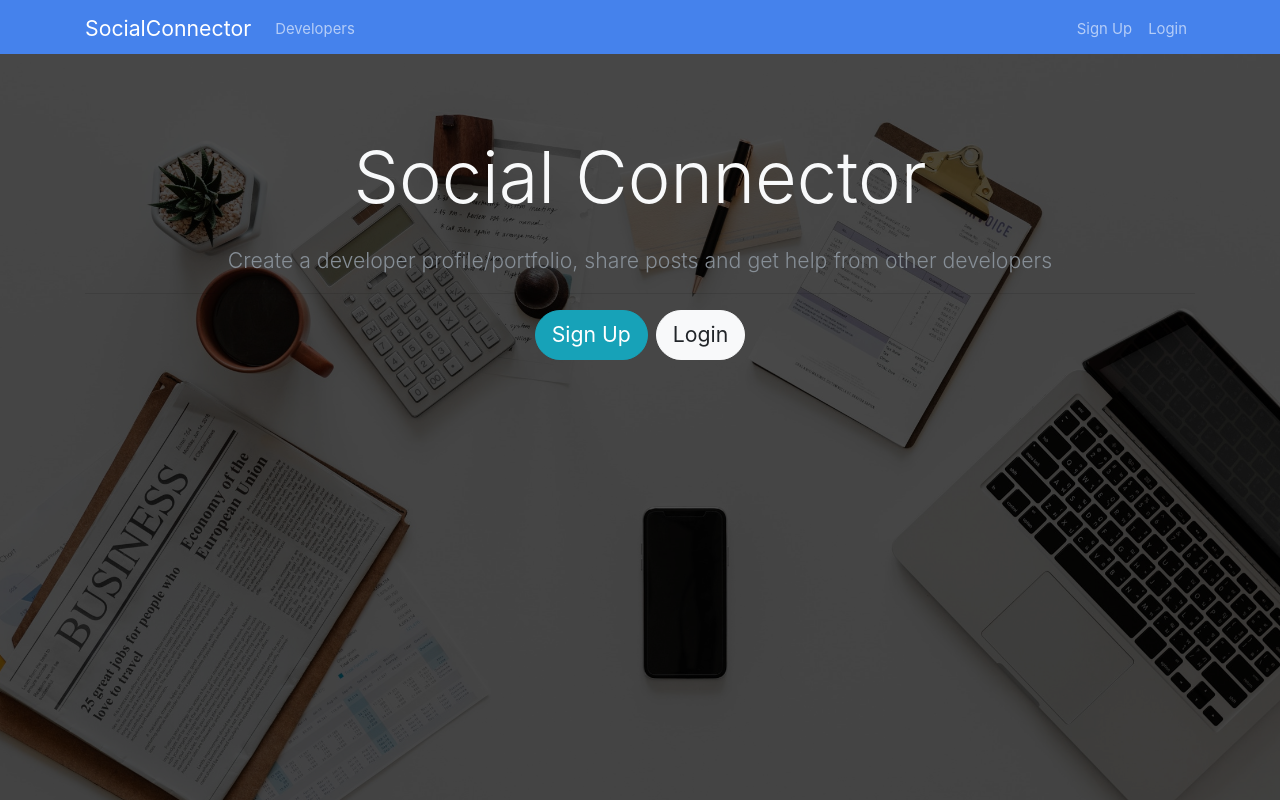
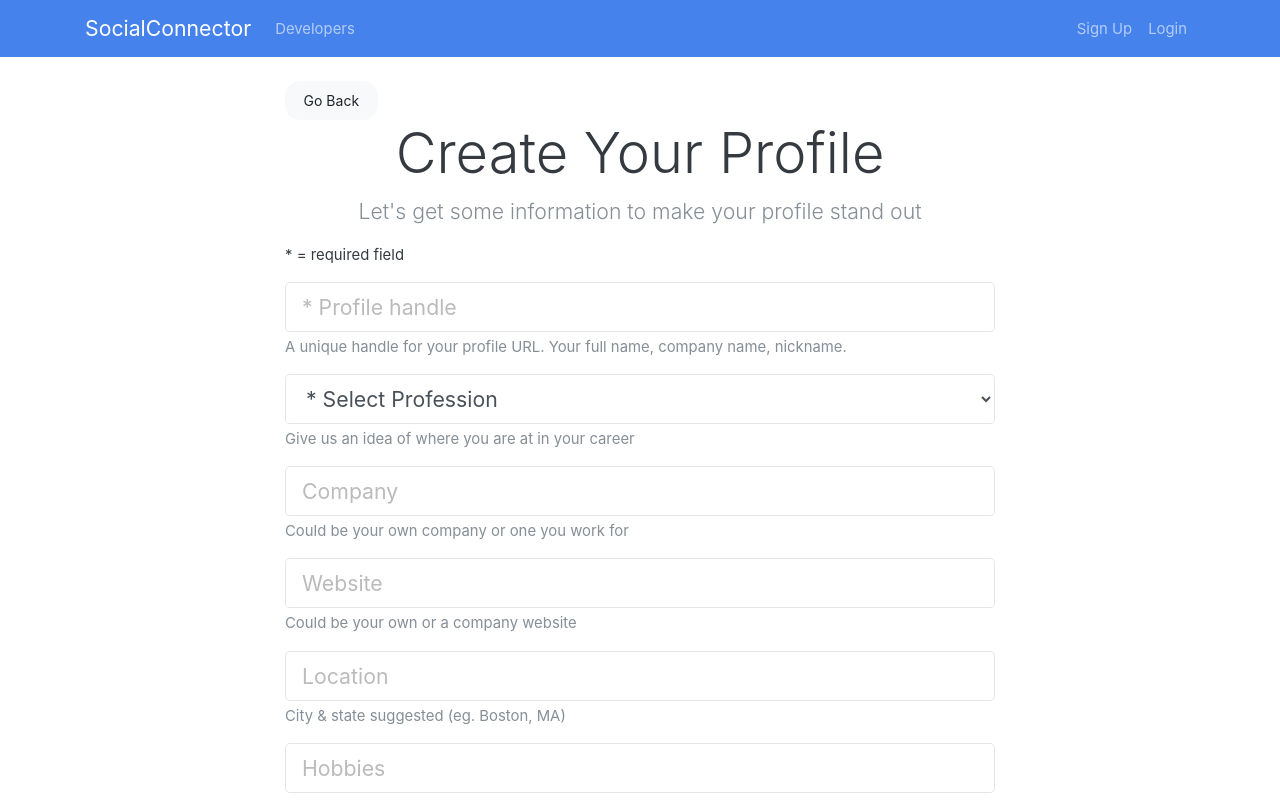
Before and after one commit to HuangStanley050/social_connect_client, a React (Create React App) app: page /create-profile in a window 1280 px wide. Before the commit this address led to /. Shown: the top 800 px of the page. Built offline with nearby package versions, Linux system fonts and the light colour scheme.

Commit message:
found another bug, create_profile action

```diff
--- a/src/App.js
+++ b/src/App.js
@@ -16,7 +16,7 @@ import { clear_current_profile } from "./store/actions/profile";
 /*global localStorage */
 
 class App extends Component {
-  render() {
+  componentDidMount() {
     if (localStorage.jwtToken) {
       setAuthToken(localStorage.jwtToken);
       const decoded = jwt_decode(localStorage.jwtToken);
@@ -28,6 +28,8 @@ class App extends Component {
         this.props.clearProfile();
       }
     }
+  }
+  render() {
     return (
       <div className="App">
         <NavBar />
@@ -36,8 +38,8 @@ class App extends Component {
           <div className="container">
             <Route path="/login" component={Login} />
             <Route path="/register" component={Register} />
+            <Route path="/create-profile" component={CreateProfile} />
             <Route path="/dashboard" component={DashBoard} />
-            <Route path="/create-profile" component={CreateProfile} />
           </div>
         </Switch>
         <Footer />
@@ -54,9 +56,17 @@ const mapDispatchToProps = dispatch => {
   };
 };
 
+const mapStateToProps = state => {
+  return {
+    auth: state.auth,
+    profile: state.profile,
+    error: state.error
+  };
+};
+
 export default withRouter(
   connect(
-    null,
+    mapStateToProps,
     mapDispatchToProps
   )(App)
 );
--- a/src/components/create-profile/createProfile.js
+++ b/src/components/create-profile/createProfile.js
@@ -1,6 +1,6 @@
 import React, { Component } from "react";
 import { connect } from "react-redux";
-import { Redirect, withRouter } from "react-router-dom";
+import { Redirect, withRouter, Link } from "react-router-dom";
 import { create_profile } from "../../store/actions/profile";
 import TextFieldGroup from "../common/TextFieldGroup";
 import TextAreaFieldGroup from "../common/TextAreaField";
@@ -25,6 +25,22 @@ class CreateProfile extends Component {
     instagram: "",
     errors: {}
   };
+  componentDidUpdate() {
+    console.log("updated!");
+    //console.log(this.props.error.errors);
+  }
+
+  /*componentDidMount() {
+    console.log(this.props.auth);
+    if (
+      !this.props.auth.isAuthenticated &&
+      Object.keys(this.props.auth.user).length === 0
+    ) {
+      //console.log(this.props.auth.isAuthenticated, this.props.auth.user);
+      this.props.history.push("/");
+    }
+  }*/
+
   handleSubmit = e => {
     e.preventDefault();
     const profileData = {
@@ -42,17 +58,18 @@ class CreateProfile extends Component {
       youtube: this.state.youtube,
       instagram: this.state.instagram
     };
-    console.log("form submitted");
-    this.props.create("stuff");
+    //console.log(profileData);
+    this.props.create(profileData);
     //this.props.history.push("/dashboard");
   };
+
   handleInput = e => {
     //console.log("input changed");
     this.setState({ [e.target.name]: e.target.value });
   };
 
   render() {
-    let redirect = null;
+    //let redirect = null;
     let handle_error = null;
     let status_error = null;
     let hobbies_error = null;
@@ -69,16 +86,22 @@ class CreateProfile extends Component {
       { label: "Other", value: "Other" }
     ];
 
-    if (this.props.error) {
-      console.log(this.props.error);
-    }
-
-    if (
+    /*if (
       !this.props.auth.isAuthenticated &&
       Object.keys(this.props.auth.user).length === 0
     ) {
       //console.log(this.props.auth.isAuthenticated, this.props.auth.user);
       redirect = <Redirect to="/" />;
+    }*/
+
+    if (this.props.error.errors) {
+      if (this.props.error.errors.handle)
+        handle_error = this.props.error.errors.handle;
+      if (this.props.error.errors.status)
+        status_error = this.props.error.errors.status;
+      if (this.props.error.errors.hobbies)
+        hobbies_error = this.props.error.errors.hobbies;
+      //console.log(handle_error, status_error, hobbies_error);
     }
 
     if (displaySocialInputs) {
@@ -129,13 +152,13 @@ class CreateProfile extends Component {
     }
     return (
       <div className="create-profile">
-        {redirect}
+        {/*{redirect}*/}
         <div className="container">
           <div className="row">
             <div className="col-md-8 m-auto">
-              <a href="dashboard.html" className="btn btn-light">
+              <Link to="/dashboard" className="btn btn-light">
                 Go Back
-              </a>
+              </Link>
               <h1 className="display-4 text-center">Create Your Profile</h1>
               <p className="lead text-center">
                 Let's get some information to make your profile stand out
@@ -149,7 +172,7 @@ class CreateProfile extends Component {
                     onChange={this.handleInput}
                     placeholder="* Profile handle"
                     name="handle"
-                    error={errors.handle}
+                    error={handle_error}
                     info="A unique handle for your profile URL. Your full name,
                     company name, nickname."
                   />
@@ -159,7 +182,7 @@ class CreateProfile extends Component {
                     placeholder="status"
                     value={this.state.status}
                     name="status"
-                    error={errors.status}
+                    error={status_error}
                     onChange={this.handleInput}
                     info="Give us an idea of where you are at in your career"
                     options={options}
@@ -203,7 +226,7 @@ class CreateProfile extends Component {
                     type="text"
                     value={this.state.hobbies}
                     onChange={this.handleInput}
-                    error={errors.hobbies}
+                    error={hobbies_error}
                     placeholder="Hobbies"
                     name="hobbies"
                     info="Please use comma separated values (eg.
--- a/src/store/actions/profile.js
+++ b/src/store/actions/profile.js
@@ -57,12 +57,15 @@ export const create_profile = data => {
     dispatch(create_profile_start());
     axios
       .post(
-        "https://github-site-practice-infamousgodhand.c9users.io:8081/api/profile"
+        "https://github-site-practice-infamousgodhand.c9users.io:8081/api/profile",
+        data
       )
       .then(res => console.log(res))
       .catch(err => {
-        //console.log(err.response.data);
+        console.log(data);
+        console.log(err.response);
         dispatch(error(err.response.data));
+        dispatch(create_profile_fail());
       });
   };
 };
--- a/src/store/reducers/auth.js
+++ b/src/store/reducers/auth.js
@@ -34,7 +34,7 @@ const reducer = (state = initialState, action) => {
         ...state,
         isAuthenticated: true,
         loading: false,
-        user: { ...action.payload }
+        user: { ...state.user, ...action.payload }
       };
     case actionTypes.LOGIN_FAIL:
       return {
--- a/src/store/reducers/errors.js
+++ b/src/store/reducers/errors.js
@@ -7,10 +7,15 @@ const initialState = {
 const reducer = (state = initialState, action) => {
   switch (action.type) {
     case actionTypes.ERROR:
+      //const clone = Object.assign({}, state);
+      //clone.errors = action.payload;
+      //console.log("dispatcing error");
+      //console.log(action.payload);
       return {
         ...state,
         errors: action.payload
       };
+    //return clone;
     default:
       return state;
   }
```
